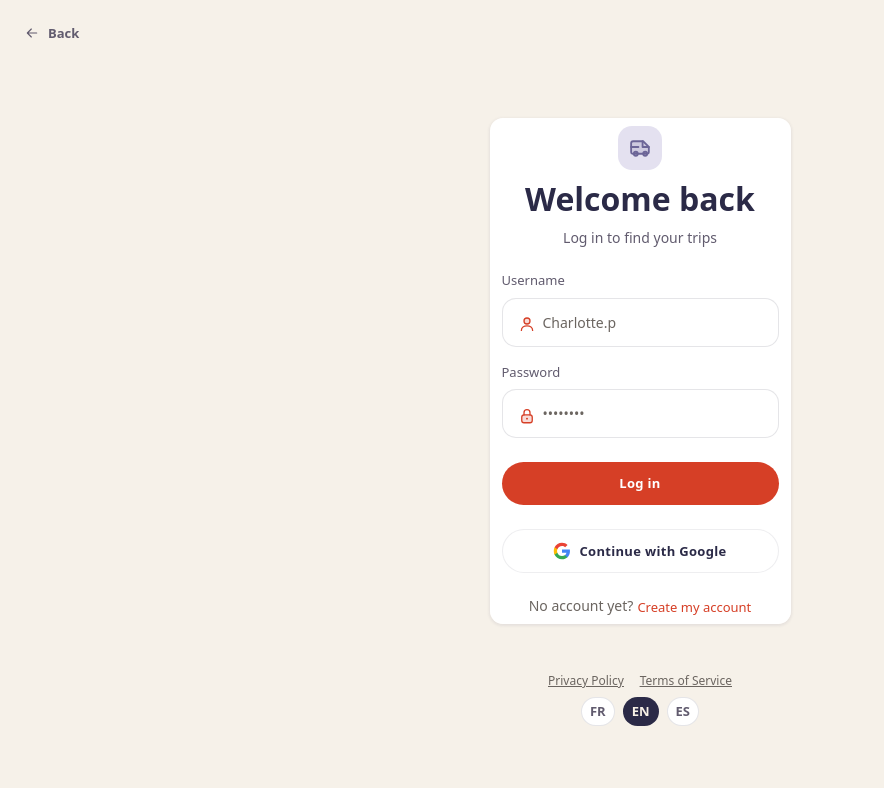
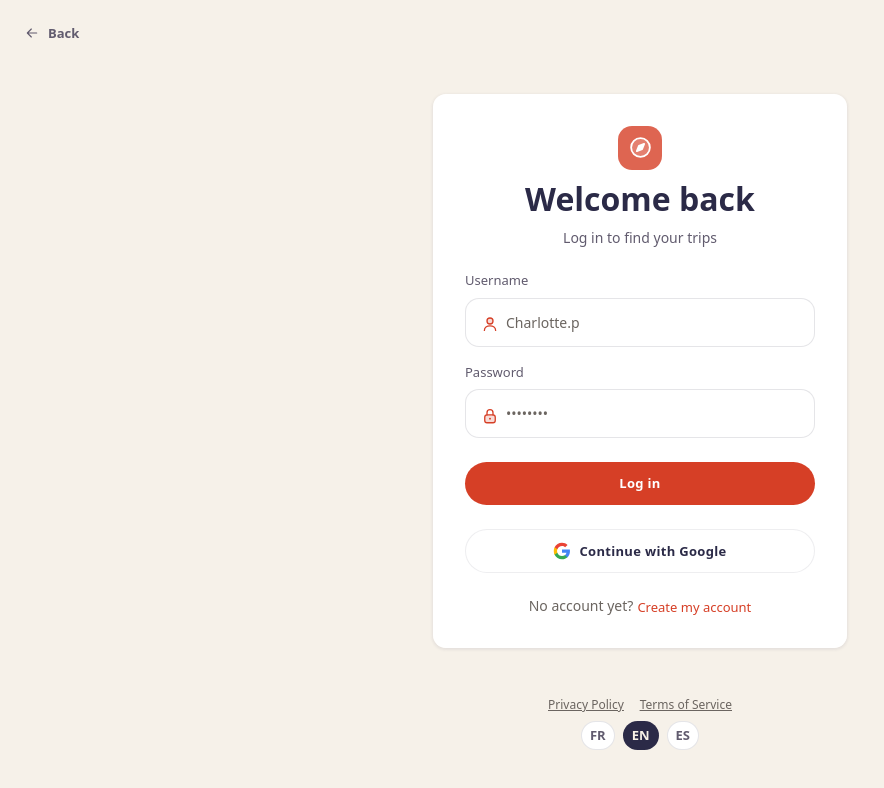
Before and after one commit to Blueton23/Transcendence, a React (Vite) app in the folder srcs/frontend/: page /login in a window 1280 px wide. Shown: the top 788 px of the page, without its empty margins (0-884 px from the left). Built offline with nearby package versions, Linux system fonts and the light colour scheme; no server answers.

Commit message:
fix(auth): carte de connexion plus large ajout  logo Peripl

```diff
--- a/srcs/frontend/src/features/auth/components/login.tsx
+++ b/srcs/frontend/src/features/auth/components/login.tsx
@@ -52,12 +52,12 @@ function Login() {
   }
 
   return (
-    <div className="flex items-center justify-center p-6">
-      <div className="w-full max-w-3xl">
-        <Card variant="default">
+    <div className="flex w-full items-center justify-center p-6">
+      <div className="w-full max-w-104">
+        <Card variant="default" className="p-6! md:p-8!">
           <form onSubmit={handleSubmit} className="flex flex-col gap-6">
             <div className="flex flex-col items-center gap-2 text-center">
-              <IconBadge color="purple" name="van" />
+              <IconBadge color="brand" name="compass" />
               <Heading level={1} size="lg">
                 {t("auth.welcomeBack")}
               </Heading>
--- a/srcs/frontend/src/features/profile/components/Signup.tsx
+++ b/srcs/frontend/src/features/profile/components/Signup.tsx
@@ -64,7 +64,7 @@ function Signup() {
     <div className="w-full">
       {/* Header */}
       <div className="flex flex-col items-center gap-2 text-center">
-        <IconBadge color="purple" name="van" />
+        <IconBadge color="brand" name="compass" />
 
         <Heading level={1} size="lg">
           {t("profile.signupTitle")}
```
